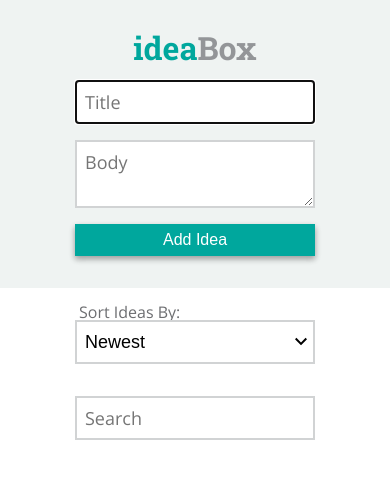
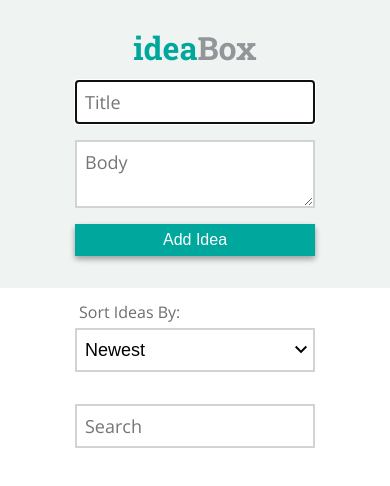
Before and after one commit to Jeff-Duke/reactbox, a React (Create React App) app: page / in a window 390 px wide. Shown: the top 486 px of the page. Built offline with nearby package versions, Linux system fonts and the light colour scheme.

Commit message:
fix default sort and fix select styling

```diff
--- a/src/App.js
+++ b/src/App.js
@@ -9,7 +9,7 @@ class App extends Component {
     this.state = {
       ideas: [],
       searchTerm: '',
-      sorting: 'lowestQuality',
+      sorting: 'newest',
     };
   }
 
@@ -85,11 +85,13 @@ class App extends Component {
       <div className="App">
         <IdeaHeader addNewIdea={idea => this.addNewIdea(idea)} />
         <section className="container idea-list">
+          <section className="sorting-search">
             <div className="sorting-element">
               <label htmlFor="sorting"> Sort Ideas By:</label>
               <select
                 name="sorting"
                 id="sorting"
+                value={this.state.sorting}
                 onChange={e => this.setState({ sorting: e.target.value })}
               >
                 <option value="newest">Newest</option>
@@ -106,6 +108,7 @@ class App extends Component {
               type="text"
               placeholder="Search"
             />
+          </section>
 
           {visibleIdeas.map(idea => {
             return (
--- a/src/styles/css/App.css
+++ b/src/styles/css/App.css
@@ -18,40 +18,44 @@
   @media screen and (max-width: 480px) {
     .idea-list input[name='searchTerm'] {
       width: 15rem; } }
-.idea-list .sorting-element {
-  float: right;
-  margin-left: -11rem;
-  margin-top: -1rem;
-  margin-right: 1rem; }
-  .idea-list .sorting-element label {
+.idea-list .sorting-search {
+  position: relative; }
+  .idea-list .sorting-search input {
+    margin-top: 2rem; }
+  .idea-list .sorting-search .sorting-element {
+    position: absolute;
+    right: 0;
+    margin-top: -1.5rem; }
+    .idea-list .sorting-search .sorting-element label {
       display: block; }
-  .idea-list .sorting-element select {
+    .idea-list .sorting-search .sorting-element select {
       background: url("../assets/down-arrow.svg") no-repeat right;
       border: 2px solid #d1d3d4;
+      border-radius: 0;
       cursor: pointer;
+      margin-top: 0.5rem;
       font-size: 1.125rem;
       height: 2.75rem;
-    width: 10rem;
       padding: 0.5rem;
       -webkit-appearance: none;
       -moz-appearance: none; }
-    .idea-list .sorting-element select::-ms-expand {
+      .idea-list .sorting-search .sorting-element select::-ms-expand {
         display: none; }
-  .idea-list .sorting-element label {
+    .idea-list .sorting-search .sorting-element label {
       font-family: "Open Sans", sans-serif;
       color: #6d6e71;
       font-size: 1rem;
-    margin-left: .25rem; }
+      margin-left: 0.25rem; }
     @media screen and (max-width: 860px) {
-    .idea-list .sorting-element {
-      float: none;
+      .idea-list .sorting-search .sorting-element {
+        position: relative;
         width: 20rem;
-      margin: 1rem auto;
+        margin: 1rem auto 2rem;
         display: block; }
-      .idea-list .sorting-element select {
+        .idea-list .sorting-search .sorting-element select {
           width: 100%; } }
     @media screen and (max-width: 480px) {
-    .idea-list .sorting-element {
+      .idea-list .sorting-search .sorting-element {
         width: 15rem; } }
 
 /*# sourceMappingURL=App.css.map */
--- a/src/styles/css/index.css
+++ b/src/styles/css/index.css
@@ -158,40 +158,44 @@ body {
   @media screen and (max-width: 480px) {
     .idea-list input[name='searchTerm'] {
       width: 15rem; } }
-.idea-list .sorting-element {
-  float: right;
-  margin-left: -11rem;
-  margin-top: -1rem;
-  margin-right: 1rem; }
-  .idea-list .sorting-element label {
+.idea-list .sorting-search {
+  position: relative; }
+  .idea-list .sorting-search input {
+    margin-top: 2rem; }
+  .idea-list .sorting-search .sorting-element {
+    position: absolute;
+    right: 0;
+    margin-top: -1.5rem; }
+    .idea-list .sorting-search .sorting-element label {
       display: block; }
-  .idea-list .sorting-element select {
+    .idea-list .sorting-search .sorting-element select {
       background: url("../assets/down-arrow.svg") no-repeat right;
       border: 2px solid #d1d3d4;
+      border-radius: 0;
       cursor: pointer;
+      margin-top: 0.5rem;
       font-size: 1.125rem;
       height: 2.75rem;
-    width: 10rem;
       padding: 0.5rem;
       -webkit-appearance: none;
       -moz-appearance: none; }
-    .idea-list .sorting-element select::-ms-expand {
+      .idea-list .sorting-search .sorting-element select::-ms-expand {
         display: none; }
-  .idea-list .sorting-element label {
+    .idea-list .sorting-search .sorting-element label {
       font-family: "Open Sans", sans-serif;
       color: #6d6e71;
       font-size: 1rem;
-    margin-left: .25rem; }
+      margin-left: 0.25rem; }
     @media screen and (max-width: 860px) {
-    .idea-list .sorting-element {
-      float: none;
+      .idea-list .sorting-search .sorting-element {
+        position: relative;
         width: 20rem;
-      margin: 1rem auto;
+        margin: 1rem auto 2rem;
         display: block; }
-      .idea-list .sorting-element select {
+        .idea-list .sorting-search .sorting-element select {
           width: 100%; } }
     @media screen and (max-width: 480px) {
-    .idea-list .sorting-element {
+      .idea-list .sorting-search .sorting-element {
         width: 15rem; } }
 
 .idea-card {
--- a/src/styles/scss/App.scss
+++ b/src/styles/scss/App.scss
@@ -15,11 +15,17 @@
     margin-top: 2rem;
   }
 
+  .sorting-search {
+    position: relative;
+
+    input {
+      margin-top: 2rem;
+    }
+
     .sorting-element {
-    float: right;
-    margin-left: -11rem;
-    margin-top: -1rem;
-    margin-right: 1rem;
+      position: absolute;
+      right: 0;
+      margin-top: -1.5rem;
 
       label {
         display: block;
@@ -28,10 +34,11 @@
       select {
         background: url('../assets/down-arrow.svg') no-repeat right;
         border: 2px solid $color-border-gray;
+        border-radius: 0;
         cursor: pointer;
+        margin-top: 0.5rem;
         font-size: 1.125rem;
         height: 2.75rem;
-      width: 10rem;
         padding: 0.5rem;
         -webkit-appearance: none;
         -moz-appearance: none;
@@ -45,13 +52,13 @@
         font-family: $primary-font;
         color: $color-text-dark-gray;
         font-size: 1rem;
-      margin-left: .25rem;
+        margin-left: 0.25rem;
       }
 
       @media screen and(max-width: 860px) {
-      float: none;
+        position: relative;
         width: 20rem;
-      margin: 1rem auto;
+        margin: 1rem auto 2rem;
         display: block;
 
         select {
@@ -64,3 +71,4 @@
       }
     }
   }
+}
```
Also changed, not shown: 2 other files (tests, documents, lock files or other folders). Lines whose indentation alone changed are shown as unchanged.
